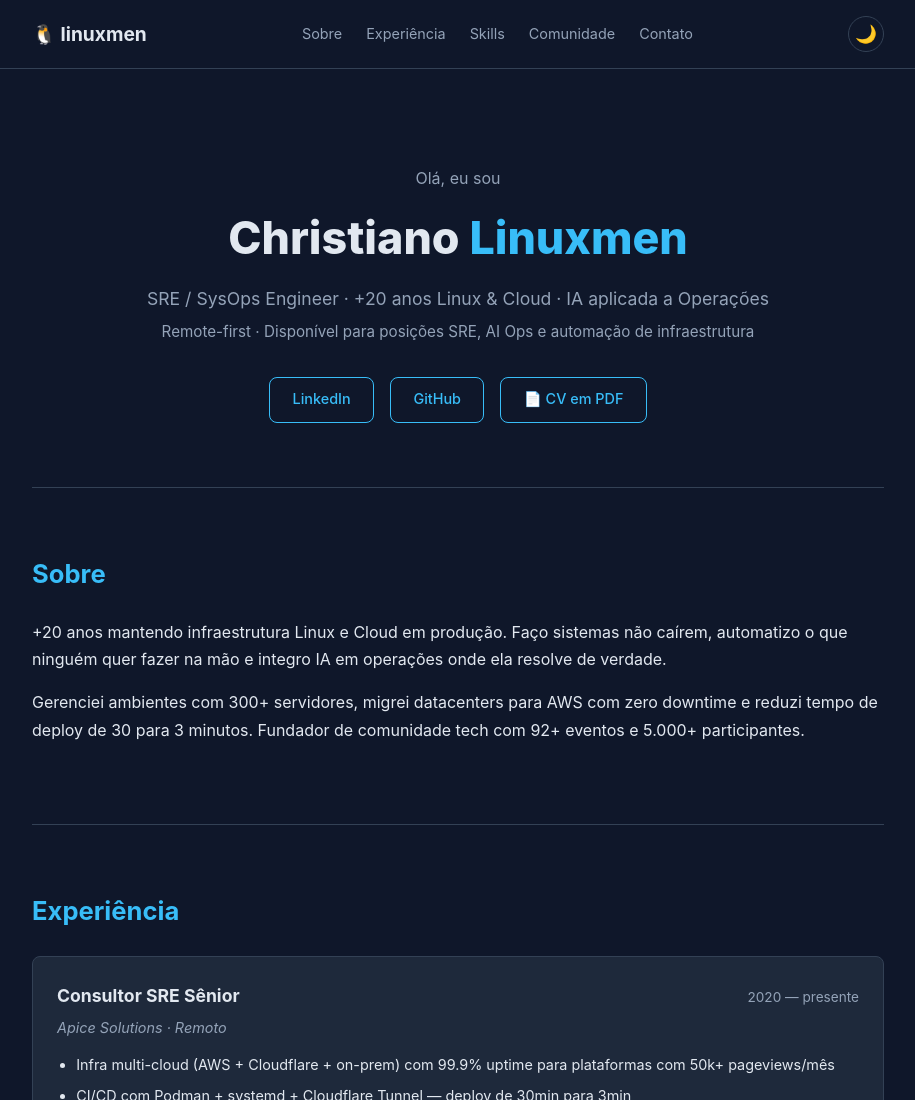
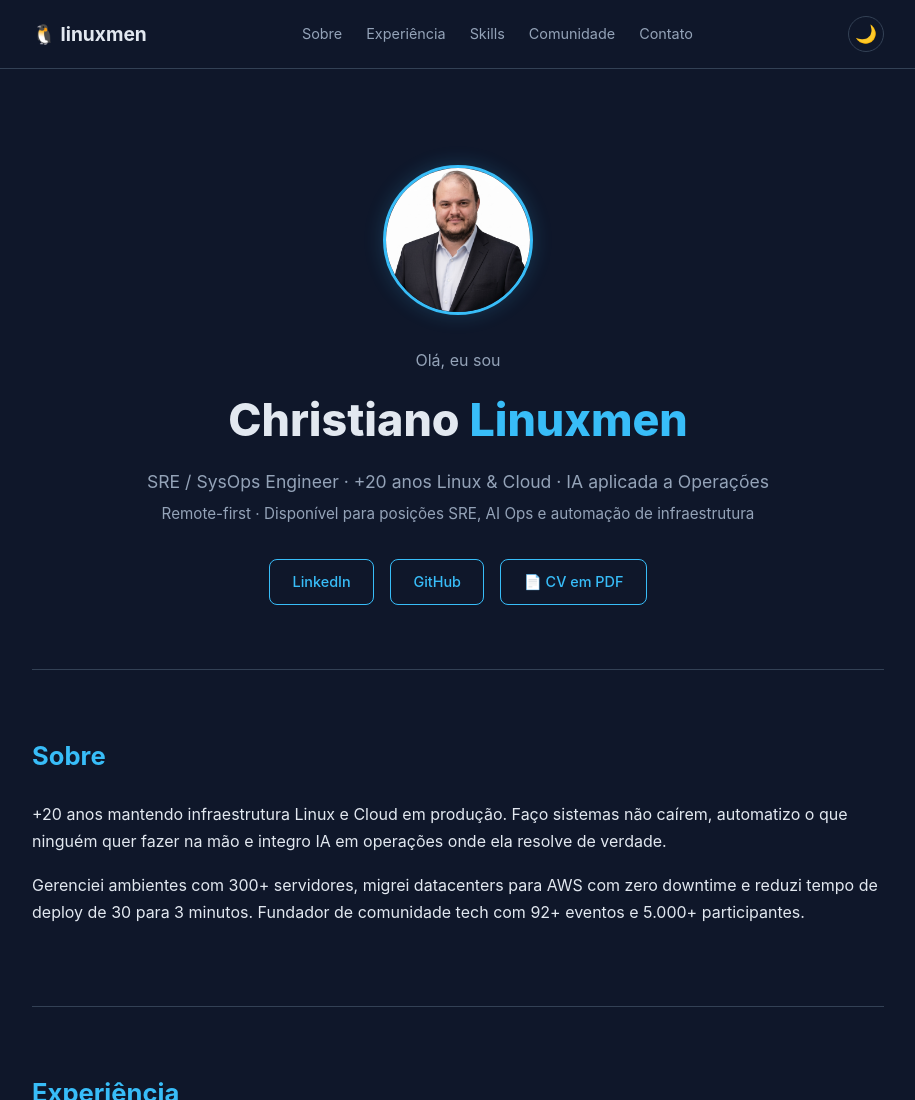
Before and after one commit to papodesysadmin/linuxmen-cv, a plain HTML site: page index.html in a window 1280 px wide. Shown: the top 1100 px of the page, without its empty margins (182-1097 px from the left). Drawn offline with Linux system fonts and the light colour scheme.

Commit message:
feat: adicionar foto de perfil no hero

```diff
--- a/index.html
+++ b/index.html
@@ -26,7 +26,7 @@
 
   <main>
     <section class="hero" id="hero">
-      <div class="hero-content">
+      <div class="hero-content"><img src="photo.jpg" alt="Christiano Linuxmen" class="profile-photo">
         <p class="greeting">Olá, eu sou</p>
         <h1>Christiano <span class="accent">Linuxmen</span></h1>
         <p class="tagline">SRE / SysOps Engineer · +20 anos Linux & Cloud · IA aplicada a Operações</p>
--- a/style.css
+++ b/style.css
@@ -286,3 +286,14 @@ footer {
   .skills-grid, .community-grid { grid-template-columns: 1fr; }
   .job-header { flex-direction: column; }
 }
+
+/* === PROFILE PHOTO === */
+.profile-photo {
+  width: 150px;
+  height: 150px;
+  border-radius: 50%;
+  object-fit: cover;
+  border: 3px solid var(--accent);
+  margin-bottom: 1.5rem;
+  box-shadow: 0 0 20px rgba(56, 189, 248, 0.2);
+}
```
Also changed, not shown: photo.jpg (added).
